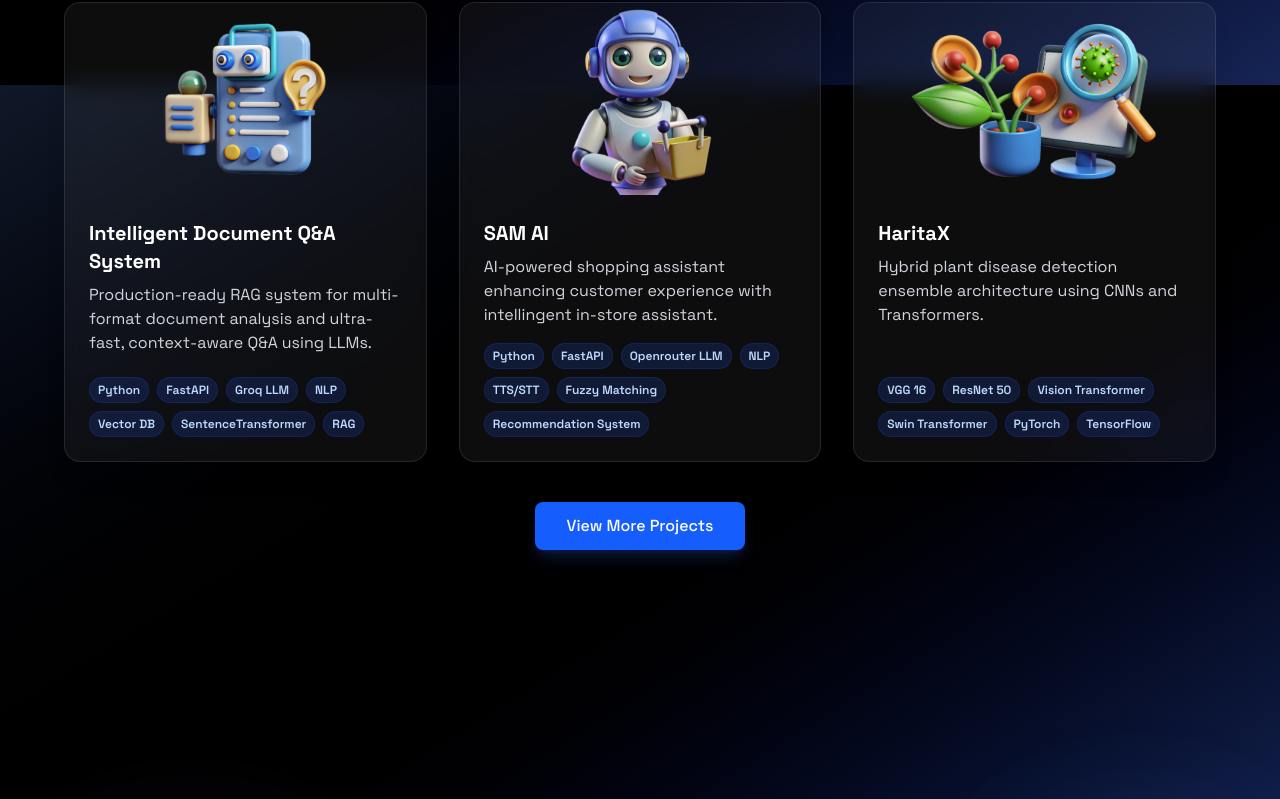
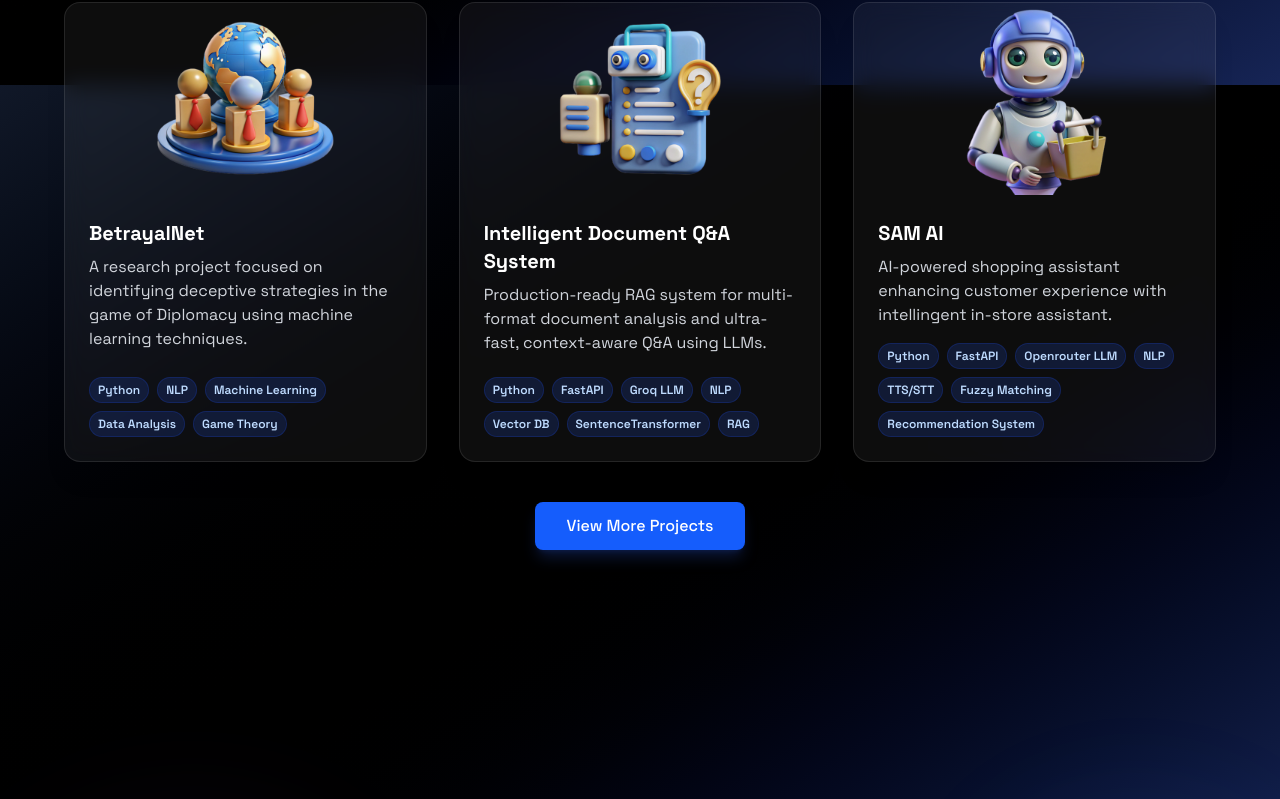
Before and after one commit to aayush010904/aayush-portfolio, a React (Vite) app: page / in a window 1280 px wide. Shown: the part 2315-3114 px from the top of the page. Built offline with nearby package versions, Linux system fonts and the light colour scheme.

Commit message:
made changes in the resume and updated project

```diff
--- a/src/components/sections/home.jsx
+++ b/src/components/sections/home.jsx
@@ -92,7 +92,7 @@ export const Home = () => {
 
           <div className="flex flex-row flex-wrap gap-4 justify-center items-center">
             <a
-              href="/aayush_resume.pdf"
+              href="/resume.pdf"
               target="_blank"
               className={`px-5 py-3 rounded-lg font-medium transition-all duration-300 hover:scale-105 active:scale-95 ${
                 isDark
--- a/src/components/sections/projects.jsx
+++ b/src/components/sections/projects.jsx
@@ -6,6 +6,7 @@ import haritaxImage from "../../assets/img/haritax.png";
 import saferoadImage from "../../assets/img/saferoad.png";
 import spotifyImage from "../../assets/img/spotify.png";
 import finbotImage from "../../assets/img/finbot.png";
+import diplomacy from "../../assets/img/diplomacy.png";
 import sam from "../../assets/img/ai-shopping-assistant.png";
 import rag from "../../assets/img/rag.png";
 
@@ -21,6 +22,16 @@ export const Projects = () => {
 
   // List of projects
   const projects = [
+    {
+      title: "BetrayalNet",
+      description:
+        "A research project focused on identifying deceptive strategies in the game of Diplomacy using machine learning techniques.",
+      image: diplomacy,
+      tech: [
+        "Python", "NLP", "Machine Learning", "Data Analysis", "Game Theory"
+      ],
+      github: "https://github.com/aayush010904/betrayalnet",
+    },
     {
       title: "Intelligent Document Q&A System",
       description:
```
Also changed, not shown: src/assets/img/diplomacy.png (added), 1 other file (tests, documents, lock files or other folders).
